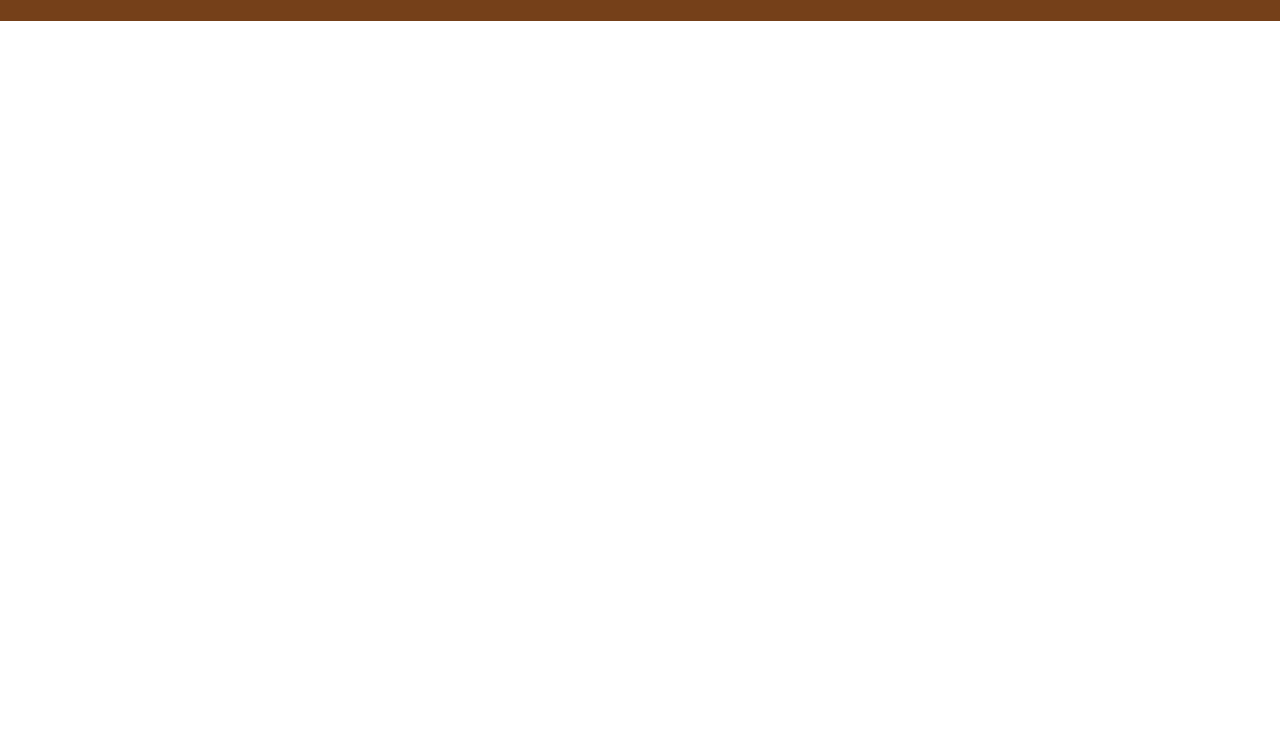
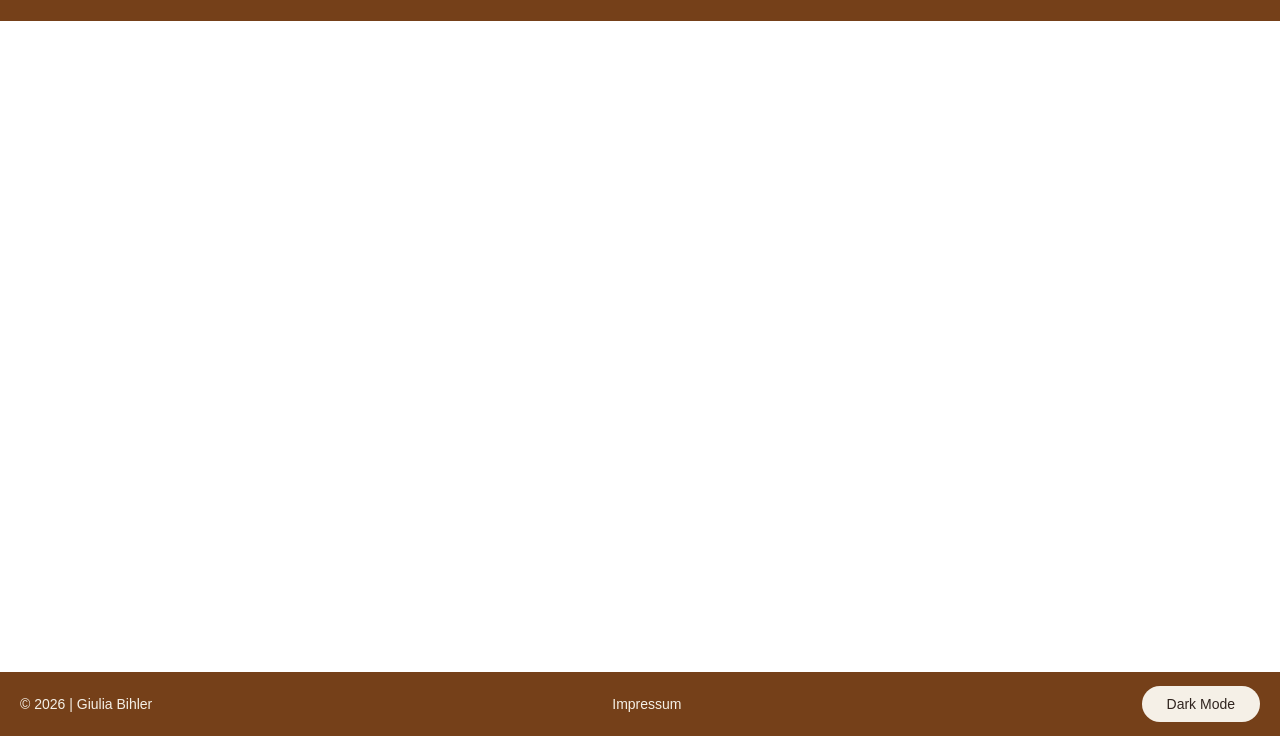
Before and after one commit to BihlerGiulia/IM_Pinsel, a plain HTML site: page aboutme.html in a window 1280 px wide. Shown: the part 64-800 px from the top of the page. Drawn offline with Linux system fonts and the light colour scheme.

Commit message:
footer eingefügt und an unteren Rand verschoben

```diff
--- a/aboutme.html
+++ b/aboutme.html
@@ -3,7 +3,7 @@
 <head>
     <meta charset="UTF-8">
     <meta name="robots" content="nofollow, noindex" />
-    <title>Title</title>
+    <title>Pinsel – Giulia Bihler</title>
     <link rel="stylesheet" href="css/style.css">
 </head>
 <body>
@@ -20,5 +20,22 @@
 
 </header>
 
+<main>
+
+</main>
+
+<footer>
+
+    <footer class="footer">
+
+        <p>© 2026 | Giulia Bihler</p>
+
+        <a href="impressum.html">Impressum</a>
+
+        <button class="mode-button">Dark Mode</button>
+
+</footer>
+
 </body>
+
 </html>
--- a/css/style.css
+++ b/css/style.css
@@ -10,6 +10,10 @@
 
 body {
     margin: 0;
+    min-height: 100vh;
+
+    display: flex;
+    flex-direction: column;
 }
 
 .header {
@@ -42,3 +46,37 @@ body {
     margin-left: 30px;
     font-family: sans-serif;
 }
+
+.footer {
+    display: flex;
+    justify-content: space-between;
+    align-items: center;
+
+    background-color: #754019;
+    color: #F5F0E7;
+    padding: 10px 20px;
+    font-family: sans-serif;
+    font-size: var(--font-h5);
+}
+
+.footer a {
+    color: #F5F0E7;
+    font-size: var(--font-h5);
+    text-decoration: none;
+    font-family: sans-serif;
+}
+
+.mode-button {
+    background-color: #F5F0E7;
+    color: #30241F;
+    font-size: var(--font-h5);
+
+    border: none;
+    border-radius: 30px;
+    padding: 10px 25px;
+    cursor: pointer;
+}
+
+main {
+    flex: 1;
+}
```
Also changed, not shown: impressum.html (+17 -1 lines), index.HTML (+16 -1 lines), kontakt.html (+17 -1 lines).
